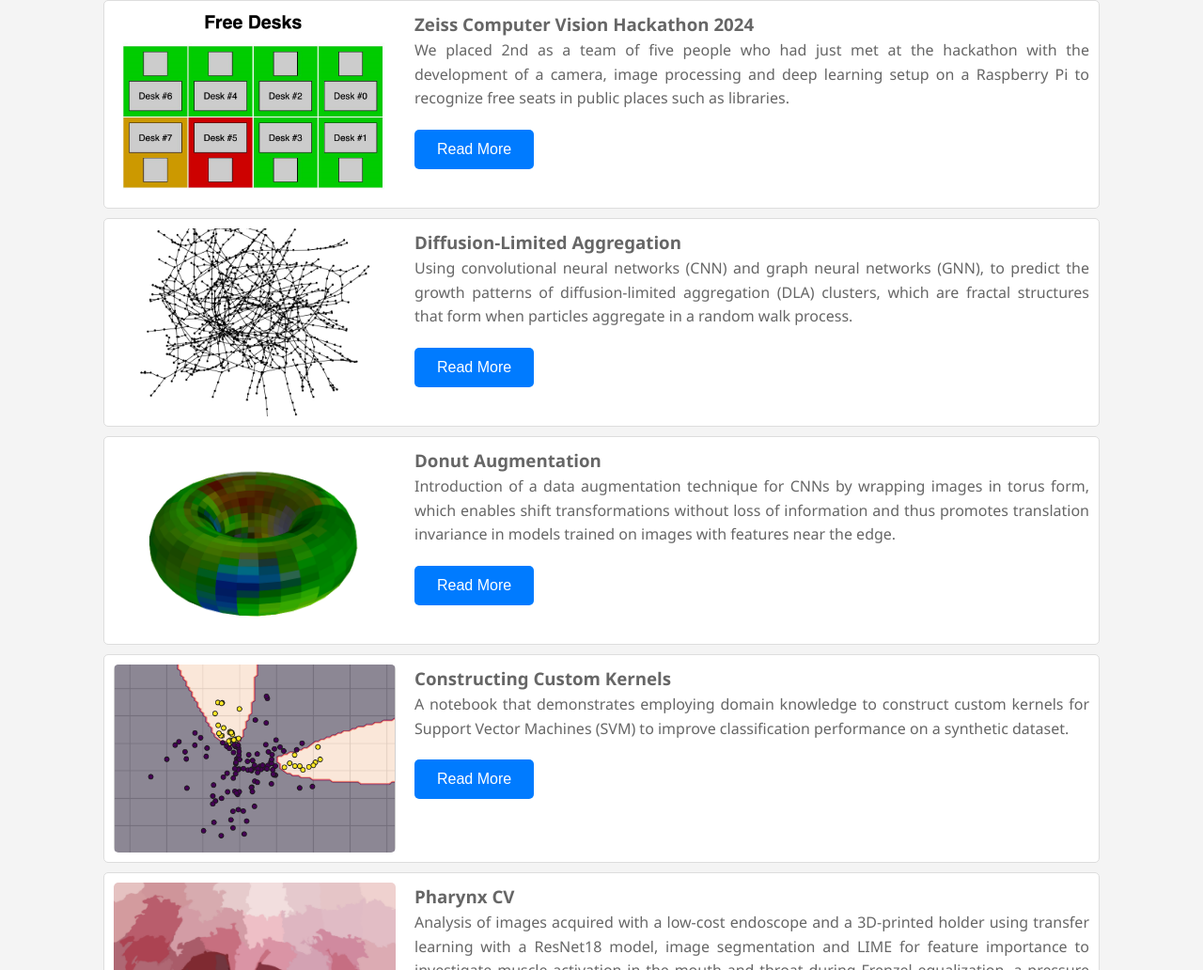
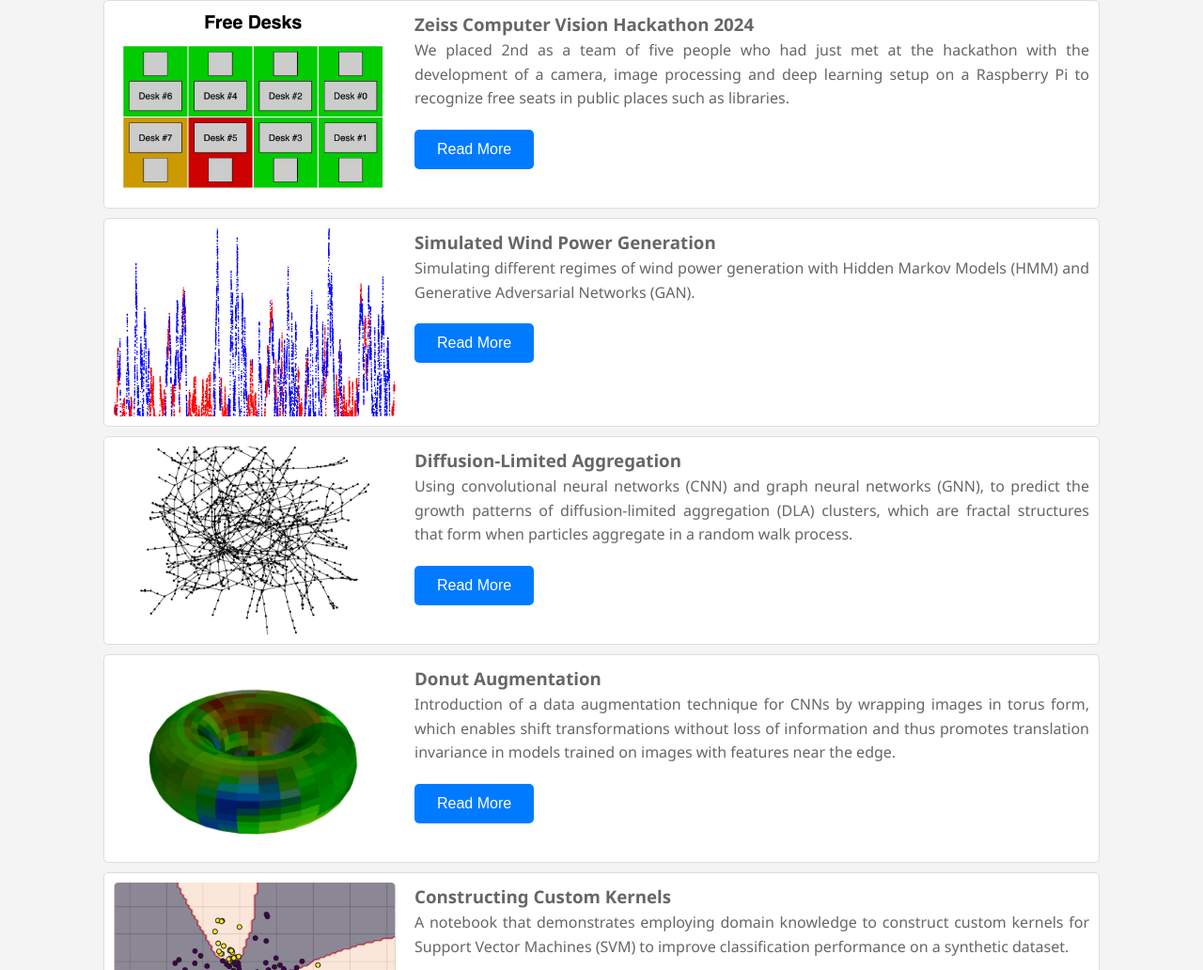
Before and after one commit to TimBerti/timberti.github.io, a plain HTML site: page index.html in a window 1280 px wide. Shown: the part 765-1797 px from the top of the page at 94% size. Drawn offline with Linux system fonts and the light colour scheme.

Commit message:
wind power simulation

```diff
--- a/index.html
+++ b/index.html
@@ -84,6 +84,21 @@
           <button
             class="project-button"
             onclick="window.location.href='https://github.com/TimBerti/zeiss-hackathon-2024'"
+          >
+            Read More
+          </button>
+        </div>
+      </div>
+      <div class="project-card">
+        <img src="./images/wind_power_generation.png" alt="Wind Power Generation" />
+        <div>
+          <h3>Simulated Wind Power Generation</h3>
+          <p class="project-description">
+            Simulating different regimes of wind power generation with Hidden Markov Models (HMM) and Generative Adversarial Networks (GAN).
+          </p>
+          <button
+            class="project-button"
+            onclick="window.location.href='https://github.com/TimBerti/wind-gan'"
           >
             Read More
           </button>
```
Also changed, not shown: images/wind_power_generation.png (added).
